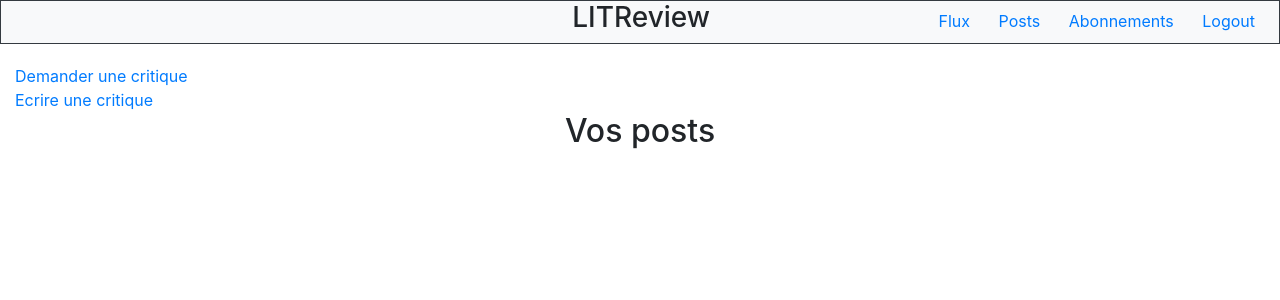
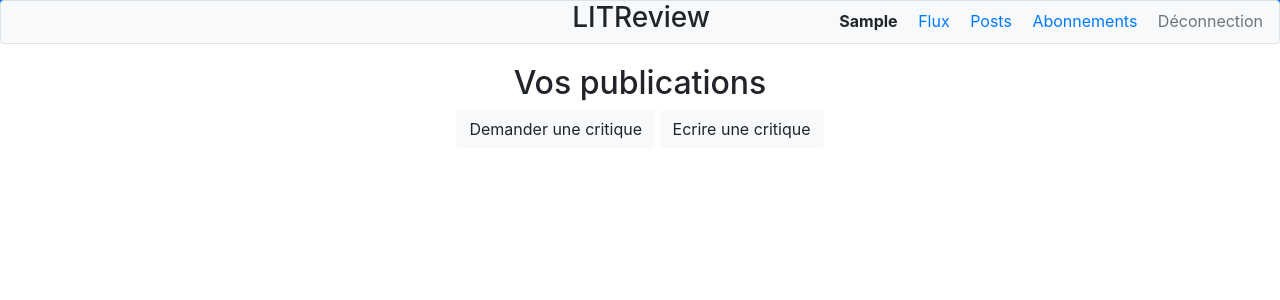
Before and after one commit to pascaline841/p9, a Django app: page /board/posts/ in a window 1280 px wide. Shown: the top 300 px of the page. Run offline with Django 3.2, Linux system fonts and the light colour scheme; the visitor is signed in with stand-in values (Sample User, id 1); data that the repository does not hold is empty; some libraries are stand-ins or nearby versions.

Commit message:
mise en page avec bootstrap

```diff
--- a/src/board/forms.py
+++ b/src/board/forms.py
@@ -6,6 +6,7 @@ class TicketForm(forms.ModelForm):
         model = Ticket
         fields = "__all__"
         labels = {"title": "Titre"}
+        exclude = {"user"}
 
 
 class ReviewForm(forms.ModelForm):
--- a/src/board/templates/base_board.html
+++ b/src/board/templates/base_board.html
@@ -1,3 +1,4 @@
+{% load static %}
 <!DOCTYPE html>
 <html lang="fr">
 
@@ -7,29 +8,25 @@
     <link rel="stylesheet" href="https://stackpath.bootstrapcdn.com/bootstrap/4.1.3/css/bootstrap.min.css"
         integrity="sha384-MCw98/SFnGE8fJT3GXwEOngsV7Zt27NXFoaoApmYm81iuXoPkFOJwJ8ERdknLPMO" crossorigin="anonymous">
 </head>
+
 <header>
     <nav nav class="navbar navbar-dark bg-primary">
-        <div class=" navigation bg-light border border-dark fixed-top ">
+        <div class=" navigation bg-light border rounded 2px fixed-top">
             <div class="row ">
-                <div class="col-lg-7 text-right ">
+                <div class="col-lg-7 text-right">
                     <h3 class="mr-4">LITReview</h3>
                 </div>
-
-                <div class=" menu col-lg-5 text-right mt-2 ">
-                    <a class="mr-4" href="{% url 'board:flux' %}">Flux</a>
-                    <a class="mr-4" href="{% url 'board:posts' %}">Posts</a>
-                    <a class="mr-4" href="{% url 'follow:follow' %}">Abonnements</a>
-                    <a class="mr-4" href="{% url 'login:logout' %}">Logout</a>
+                <div class=" menu col-lg-5 text-right mt-2">
+                    <a class="mr-3 font-weight-bold"> {{ user.username.capitalize }}</a>
+                    <a class="mr-3" href="{% url 'board:flux' %}">Flux</a>
+                    <a class="mr-3" href="{% url 'board:posts' %}">Posts</a>
+                    <a class="mr-3" href="{% url 'follow:follow' %}">Abonnements</a>
+                    <a class="mr-3 text-muted" href="{% url 'login:logout' %}">Déconnection</a>
                 </div>
             </div>
         </div>
     </nav>
 </header>
-
-<div class="container"></div>
-
-
-</nav>
 
 <body class="body">
     <div class="container-fluid mt-5">
--- a/src/board/templates/posts.html
+++ b/src/board/templates/posts.html
@@ -1,78 +1,76 @@
-{%extends 'base_board.html' %}
-
+{% extends 'base_board.html' %}
 
 
 {% block content %}
-<div class="max_width">
-    <div class="row-align_end">
-        <a href="{% url 'board:ticket' %}" class="button">
-            Demander une critique
-        </a>
-    </div>
-    <div>
-        <a href="{% url 'board:review' %}" class="button primary">
-            Ecrire une critique
-        </a>
-    </div>
+<div class="row d-flex justify-content-center ">
+    <h2>Vos publications</h2>
 </div>
-<div class="row d-flex justify-content-center ">
-    <h2>Vos posts</h2>
+
+<div class="container text-center">
+    <a class="btn btn-light" href="{% url 'board:ticket' %}" type="button ">
+        Demander une critique
+    </a>
+    <a class="btn btn-light" href="{% url 'board:review' %}" type="button">
+        Ecrire une critique
+    </a>
 </div>
 
 {% for ticket in tickets %}
 {% if ticket.user == user %}
-<div class="row d-flex justify-content-center ">
+<div class="row d-flex justify-content-center py-2">
     <article class="col-lg-6">
-        <div class="ticket border border-dark mt-4 pl-3 pr-3 pb-2">
+        <div class="border border-secondary rounded mt-4 pl-3 pr-3 py-2">
             <p>
-                <span class="font-weight-light ml-12">Ticket publié le </span>
-                <span class="font-weight-bold">{{ticket.time_created}}</span>
+                <span class="font-weight-bold">Ticket publié le </span>
+                <span class="font-weight-light">{{ ticket.time_created }}</span>
             </p>
-
-            <div class="box">
-                <h5>
+            <div class="box text-center">
+                <h5 class="font-weight-bold">
                     {{ ticket.title }}
                 </h5>
             </div>
-
-            <div class="box">
-                {{ ticket.description|safe}}
+            <div class="container pt-3">
+                <div class="row">
+                    <div class="col flex-grow-0 px-1">
+                        {% if ticket.image %}
+                        <img src="{{ ticket.image.url }}" width="140" height="140" alt="img" />
+                        {% endif %}
+                    </div>
+                    <div class="col-9 text-justify">
+                        {{ ticket.description|safe }}
+                    </div>
+                </div>
             </div>
-            {% if ticket.image %}
-            <div class="row-align box">
-                <img src="{{ ticket.image.url }}" width="100px" height="100px" alt="img" />
-            </div>
-            {% endif %}
-            <div class="row-align_end">
-                <a href="" class="button">
+            <div class="text-right">
+                <a type="button" href="{% url 'board:update_ticket' ticket.title %}">
                     Modifier
                 </a>
-                <a href="">
+                <a class="text-warning" href="{% url 'board:delete_ticket' ticket.title %}"
+                    onclick="return confirm('Etes-vous sur de vouloir supprimer ?')">
                     Supprimer
                 </a>
             </div>
             <div>
                 {% for review in ticket.review_set.all %}
-
-                <div class="ticket border border-dark mt-4 pl-3 pr-3 pb-2">
+                <div class="border rounder 3px bg-light mt-4 pl-3 pr-3 py-2">
                     <p><span class="font-weight-bold">Critique publiée</span>
-                        <span class="font-weight-light ml-2">{{review.time_created}}</span>
+                        <span class="font-weight-light">{{ review.time_created }}</span>
                     </p>
-
-                    <div class="box">
+                    <div class="box text-center">
                         <h5>{{ review.headline }}</h5>
                     </div>
                     <div class="box">
                         {{ review.body }}
                     </div>
-                    <div class="box">
+                    <div class="box pt-2">
                         <h5>Note : {{ review.rating }}<span class="text-warning">&#9733</span></h5>
                     </div>
-                    <div class="row-align_end">
-                        <a href="" class="button">
+                    <div class="text-right">
+                        <a type="button" href="{% url 'board:update_ticket' ticket.title %}">
                             Modifier
                         </a>
-                        <a href="">
+                        <a class="text-warning" href="{% url 'board:delete_ticket' ticket.title %}"
+                            onclick="return confirm('Etes-vous sur de vouloir supprimer ?')">
                             Supprimer
                         </a>
                     </div>
--- a/src/board/urls.py
+++ b/src/board/urls.py
@@ -10,10 +10,10 @@ urlpatterns = [
     path("flux/", views.display_flux, name="flux"),
     path("posts/", views.display_posts, name="posts"),
     path("review/", views.create_review, name="review"),
-    path("comment/", views.add_comment, name="comment"),
-    path("delete_review/", views.delete_review, name="delete_review"),
-    path("update_review/", views.update_review, name="update_review"),
+    path("comment/<ticket_title>", views.add_comment, name="comment"),
+    path("delete_review/<review_headline>", views.delete_review, name="delete_review"),
+    path("update_review/<review_headline>", views.update_review, name="update_review"),
     path("ticket/", views.create_ticket, name="ticket"),
-    path("update_ticket/", views.update_ticket, name="update_ticket"),
-    path("delete_ticket/", views.delete_ticket, name="delete_ticket"),
+    path("update_ticket/<ticket_title>", views.update_ticket, name="update_ticket"),
+    path("delete_ticket/<ticket_title>", views.delete_ticket, name="delete_ticket"),
 ] + static(settings.MEDIA_URL, document_root=settings.MEDIA_ROOT)
--- a/src/board/views.py
+++ b/src/board/views.py
@@ -47,13 +47,16 @@ def delete_ticket(request, ticket_title):
 def update_ticket(request, ticket_title):
     """Update a ticket. """
     ticket = Ticket.objects.get(title=ticket_title)
-    if request.user == ticket.user:
-        if request.method != "POST":
-            return render(request, "ticket.html", {"ticket": ticket})
-        form = TicketForm(request.POST, request.FILES, initial=ticket)
-        if form.is_valid():
-            form.save()
-        return redirect("board:posts")
+    if ticket.user == request.user:
+        form = TicketForm(instance=ticket)
+        if request.method == "POST":
+            form = TicketForm(request.POST, request.FILES, instance=ticket)
+            if form.is_valid():
+                form.save()
+                return redirect("board:posts")
+    return render(request, "ticket.html", {"ticket": ticket})
+
+
 
 @login_required
 def create_review(request):
@@ -87,7 +90,7 @@ def add_comment(request, ticket_title):
             return redirect("board:flux")
     else :
         form = ReviewForm()
-    return render(request, "review.html", {"form":form})
+    return render(request, "comment.html", {"form":form, 'ticket': ticket, 'r': range(6)})
 
 @login_required
 def delete_review(request, review_headline):
@@ -102,10 +105,10 @@ def update_review(request, review_headline):
     """Update a review without user ticket. """
     review = Review.objects.get(headline=review_headline)
     if request.user == review.user:
-        if request.method != "POST":
-            return render(request, "review.html",
-                            {"review": review, "r": range(6)})
-        form = ReviewForm(request.POST, request.FILES)
-        if form.is_valid():
-            form.save()
-        return redirect("board:posts")
+        form = ReviewForm(instance=review)
+        if request.method == "POST":
+            form = ReviewForm(request.POST, request.FILES, instance = review)
+            if form.is_valid():
+                form.save()
+                return redirect("board:posts")
+    return render(request, "review.html", {"review": review, "r": range(6)})
--- a/src/litreview/urls.py
+++ b/src/litreview/urls.py
@@ -15,6 +15,8 @@ Including another URLconf
 """
 from django.contrib import admin
 from django.urls import path, include
+from django.conf import settings
+from django.conf.urls.static import static
 
 
 urlpatterns = [
@@ -22,4 +24,4 @@ urlpatterns = [
     path("admin/", admin.site.urls),
     path("board/", include("board.urls")),
     path("board/follow/", include("follow.urls")),
-    ]
+    ]+ static(settings.MEDIA_URL, document_root=settings.MEDIA_ROOT)
```
Also changed, not shown: src/board/templates/comment.html (+13 -11 lines), src/board/templates/flux.html (+25 -24 lines), src/board/templates/review.html (+12 -6 lines), src/board/templates/ticket.html (+18 -10 lines), src/follow/templates/follow.html (+25 -15 lines), src/login/templates/base_login.html (+6 -6 lines), src/login/templates/index.html (+6 -6 lines), src/login/templates/signup.html (+12 -5 lines), src/login/views.py (+1 -6 lines), src/static/style.css (added).
